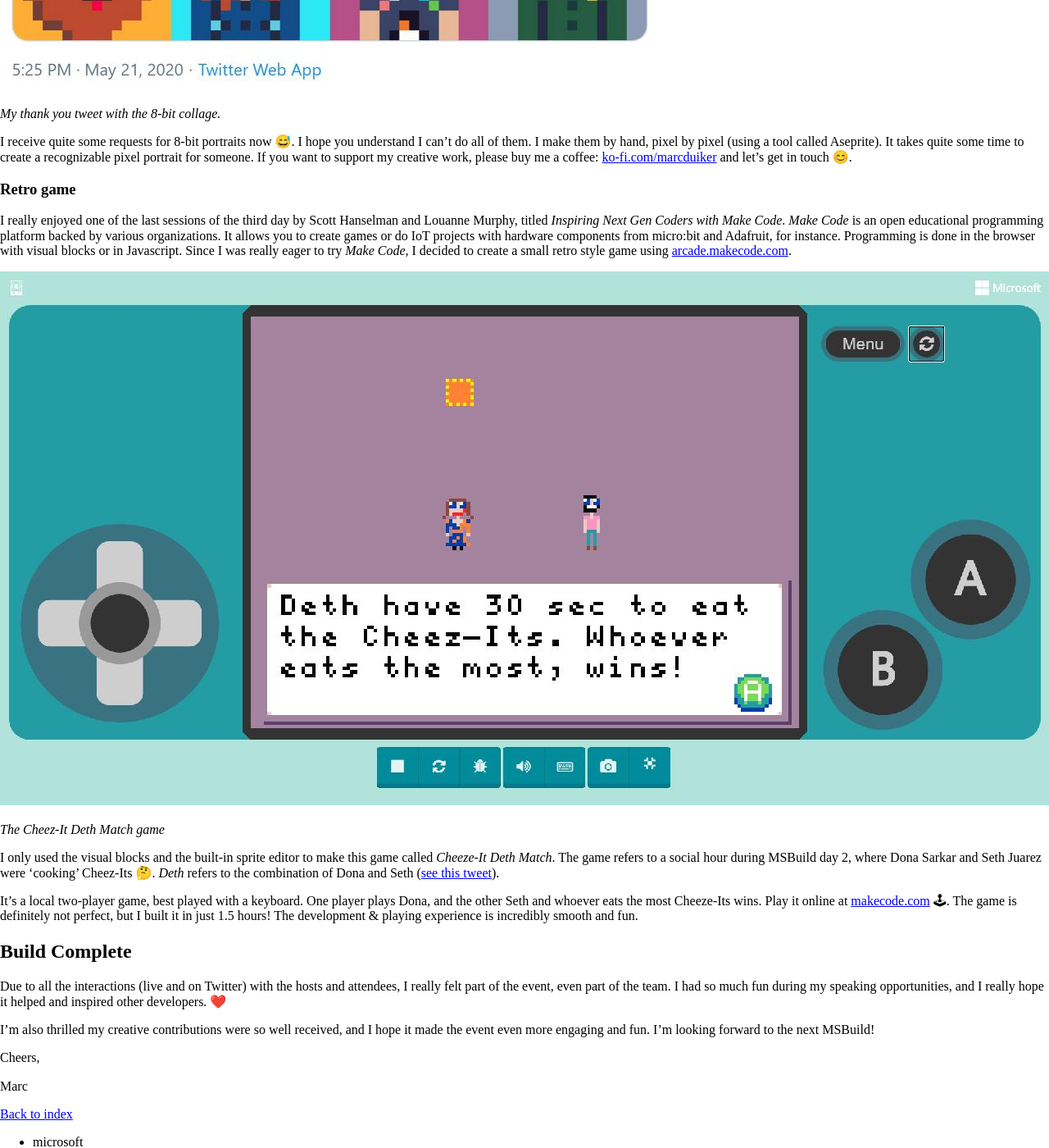
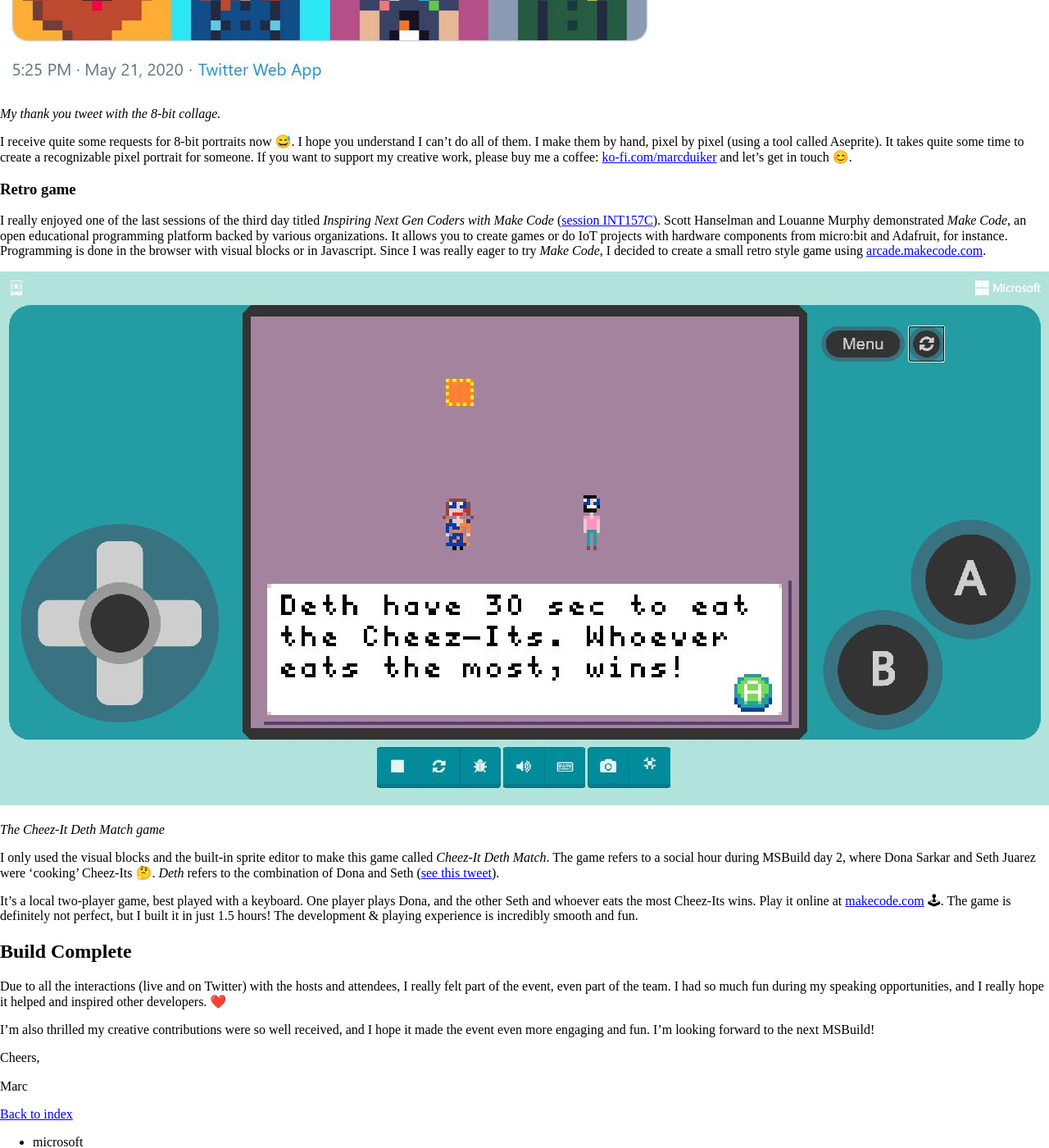
Before and after one commit to marcduiker/marcduiker.github.io, a Jekyll site: the page built from _posts/2020-05-22-msbuild-serverless-community-creativity.md, in a window 1280 px wide and 1400 px high, scrolled down 4400 px. Shown: the whole window at 82% size. Built offline with Jekyll 4.4.1, drawn with Linux system fonts in a browser that asks for light colours; nearby versions of some CDN libraries; some of the changed text lies outside the part shown.

Commit message:
Typos and restructuring

```diff
--- a/_posts/2020-05-22-msbuild-serverless-community-creativity.md
+++ b/_posts/2020-05-22-msbuild-serverless-community-creativity.md
@@ -64,16 +64,15 @@
 
 ### Retro game
 
-I really enjoyed one of the last sessions of the third day by Scott Hanselman and Louanne Murphy, titled *Inspiring Next Gen Coders with Make Code*.
-*Make Code* is an open educational programming platform backed by various organizations. It allows you to create games or do IoT projects with hardware components from micro:bit and Adafruit, for instance. Programming is done in the browser with visual blocks or in Javascript. Since I was really eager to try *Make Code*, I decided to create a small retro style game using [arcade.makecode.com](https://arcade.makecode.com).
+I really enjoyed one of the last sessions of the third day titled *Inspiring Next Gen Coders with Make Code* ([session INT157C](https://mybuild.microsoft.com/sessions/a1638103-16a8-4059-90ac-54c7e0dda8a2?source=sessions)). Scott Hanselman and Louanne Murphy demonstrated *Make Code*, an open educational programming platform backed by various organizations. It allows you to create games or do IoT projects with hardware components from micro:bit and Adafruit, for instance. Programming is done in the browser with visual blocks or in Javascript. Since I was really eager to try *Make Code*, I decided to create a small retro style game using [arcade.makecode.com](https://arcade.makecode.com).
 
 <img class="u-max-full-width" itemprop="image" src="{{ site.url }}/assets/2020/05/22/cheez-it_deth_match_game.jpg" alt="The Cheez-It Deth Match game">
 
 *The Cheez-It Deth Match game*
 
-I only used the visual blocks and the built-in sprite editor to make this game called _Cheeze-It Deth Match_. The game refers to a social hour during MSBuild day 2, where Dona Sarkar and Seth Juarez were 'cooking' Cheez-Its 🤔. _Deth_ refers to the combination of Dona and Seth ([see this tweet](https://twitter.com/donasarkar/status/1263305140200632321)).
+I only used the visual blocks and the built-in sprite editor to make this game called _Cheez-It Deth Match_. The game refers to a social hour during MSBuild day 2, where Dona Sarkar and Seth Juarez were 'cooking' Cheez-Its 🤔. _Deth_ refers to the combination of Dona and Seth ([see this tweet](https://twitter.com/donasarkar/status/1263305140200632321)).
 
-It's a local two-player game, best played with a keyboard. One player plays Dona, and the other Seth and whoever eats the most Cheeze-Its wins. Play it online at [makecode.com](https://makecode.com/_CPJKJtiR5dz4) 🕹. The game is definitely not perfect, but I built it in just 1.5 hours! The development & playing experience is incredibly smooth and fun.
+It's a local two-player game, best played with a keyboard. One player plays Dona, and the other Seth and whoever eats the most Cheez-Its wins. Play it online at [makecode.com](https://makecode.com/_CPJKJtiR5dz4) 🕹. The game is definitely not perfect, but I built it in just 1.5 hours! The development & playing experience is incredibly smooth and fun.
 
 ## Build Complete
 
```
Also changed, not shown: other parts of _posts/2020-05-22-msbuild-serverless-community-creativity.md (+1 -1 lines).
